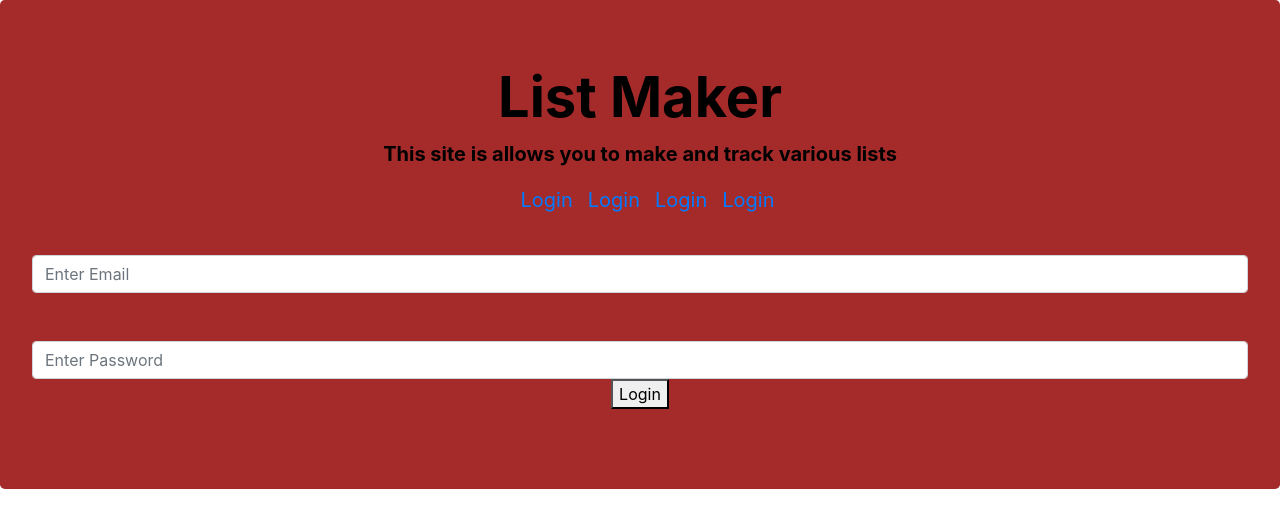
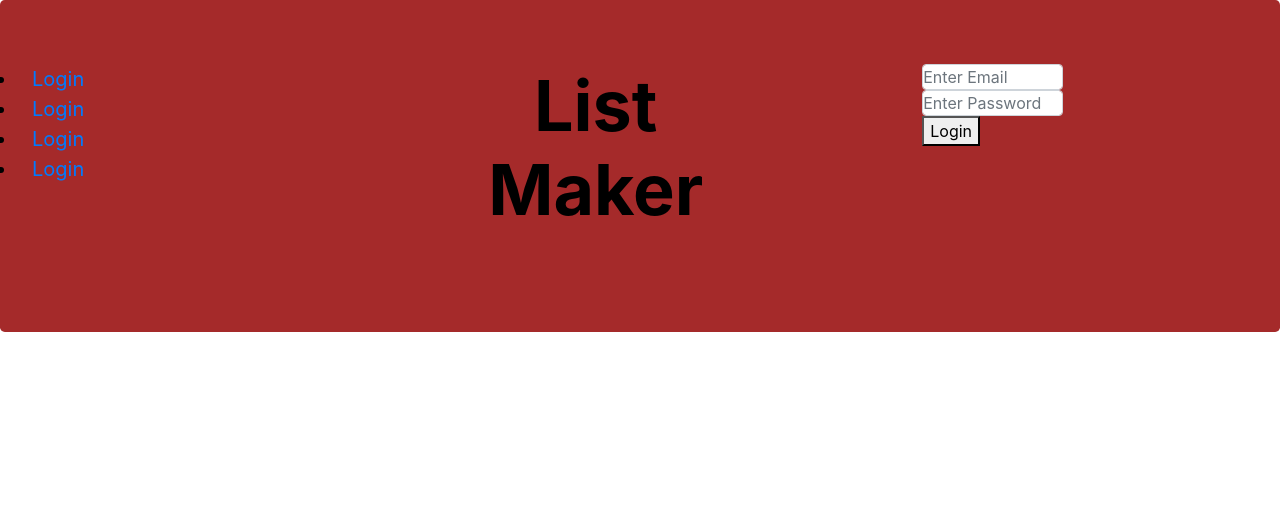
Before and after one commit to cmatchneer/list, a React (Create React App) app in the folder list/client/: page / in a window 1280 px wide. Shown: the top 528 px of the page. Built offline with nearby package versions, Linux system fonts and the light colour scheme.

Commit message:
basic header styling up

```diff
--- a/list/client/src/components/JumboTron/index.js
+++ b/list/client/src/components/JumboTron/index.js
@@ -71,17 +71,23 @@ class Jumbotron extends React.Component{
             return(
 
         <div className="jumbotron">
+            <div className="row">
+                <div className="col-md=4">
+                    <ul className="lead">
+                        <li><Link className="link"to="/">Login</Link></li>
+                        <li><Link className="link"to="/signup">Login</Link></li>
+                        <li><Link className="link"to="/createList">Login</Link></li>
+                        <li><Link className="link"to="/profile">Login</Link></li>
+                    </ul>
+                </div>
+                <div className="col-md-6">
                     <h1 className="display-4">List Maker</h1>
-        <p className="lead">This site is allows you to make and track various lists</p>
-        <p className="lead">
-          <Link class="link"to="/">Login</Link>
-          <Link class="link"to="/signup">Login</Link>
-          <Link class="link"to="/createList">Login</Link>
-          <Link class="link"to="/profile">Login</Link>
-        </p>
+                </div>
+
+                <div className="col-md-3">
                     {this.state.login?
                         <button onClick={this.logout} id="logout">Log Out</button>
-        : <form className="form-container">
+                        :<form className="form-container">
                             <div className="form-group">
                             <label htmlFor="email"></label>
                             <input
@@ -93,7 +99,7 @@ class Jumbotron extends React.Component{
                                 placeholder="Enter Email"
                                 id="email"
                             />
-          <br />
+
                             <label htmlFor="password"></label>
                             <input
                                 onChange={this.handleInputChange}
@@ -108,6 +114,8 @@ class Jumbotron extends React.Component{
                         </div>
                     </form>}
             </div>
+        </div>
+      </div>
     )
       }
 
--- a/list/client/src/components/JumboTron/style.css
+++ b/list/client/src/components/JumboTron/style.css
@@ -1,15 +1,40 @@
 .link{
     margin-left:15px;
+    padding-top:0px;
     font-weight: 400;
+    /* display: inline-block; */
+    float: left;
 }
 .jumbotron{
-    text-align: center;
+    /* text-align: center; */
     background-color: brown;
     color:black;
+    padding-bottom: 100px
+
 }
 .lead{
     font-weight: bold;
+    margin-right:200px;
+    padding:0px;
+    display: inline-block;
 }
 .display-4{
     font-weight: bolder;
+    width: 50%;
+    margin: 0 auto;
+    /* float: left; */
+    text-align: center;
+    font-size:70px;
+
+
 }
+.form-group{
+    width:50%;
+    /* float: right; */
+    /* display: inline-block; */
+}
+.form-control{
+    margin-bottom:0px;
+    padding: 0px;
+    display: inline-block;
+}
```
Lines whose indentation alone changed are shown as unchanged.
